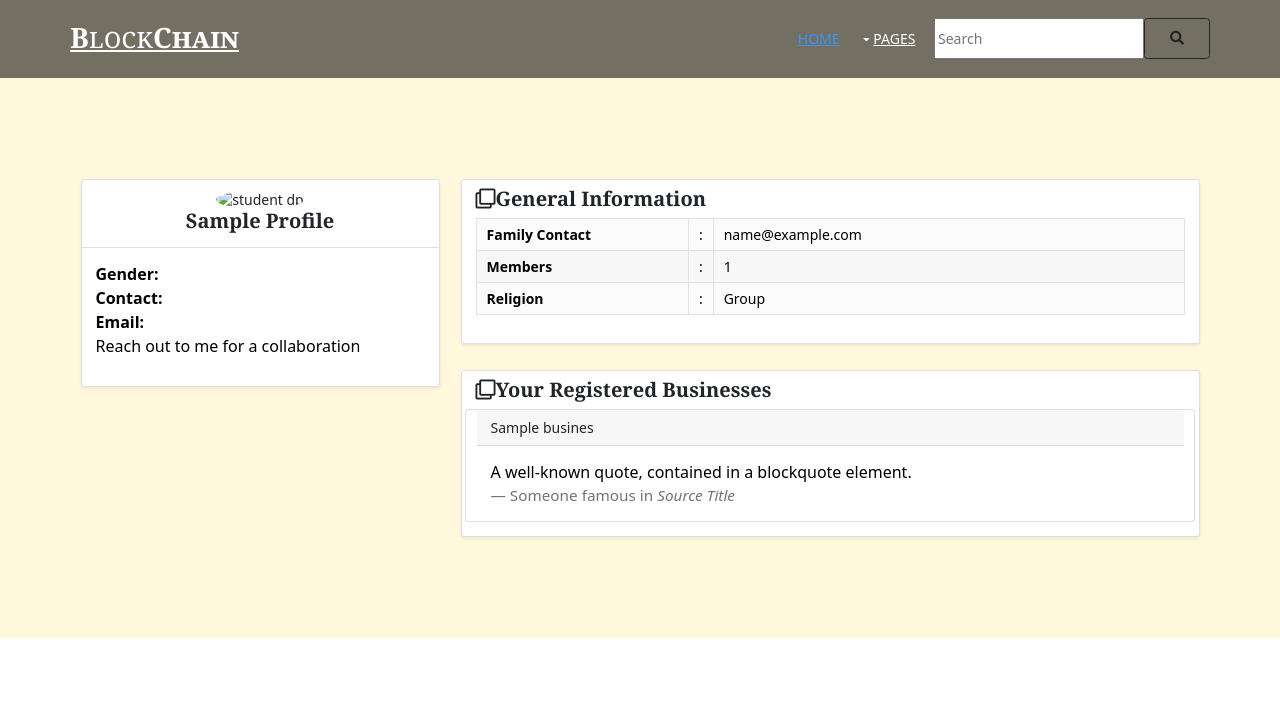
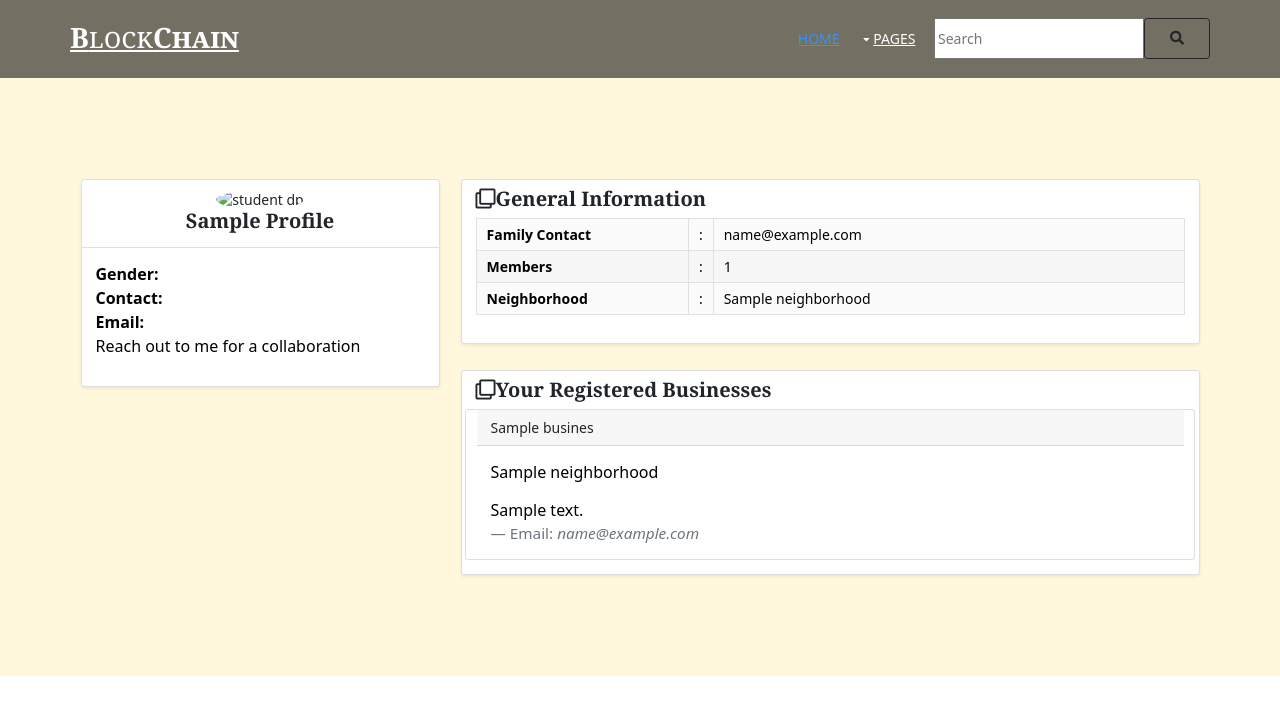
Before and after one commit to Cian747/neighborhood, a Django app: page /profile/1 in a window 1280 px wide. Shown: the part 58-773 px from the top of the page. Run offline with Django 3.2, Linux system fonts and the light colour scheme; tables that the repository leaves empty hold one stand-in row (Sample ...); some libraries are stand-ins or nearby versions.

```diff
--- a/hood/forms.py
+++ b/hood/forms.py
@@ -31,9 +31,10 @@ class EditProfileForm(forms.ModelForm):
 class RegisterBusinessForm(forms.ModelForm):
     class Meta:
         model = Business
-        fields = ['name','neighbor','description','business_email']
+        fields = ['name','neighbor','description','business_email','image']
 
         widgets = {
+            'image':forms.FileInput(attrs={'class':'form-control'}),
             'name':forms.TextInput(attrs={'class':'form-control','placeholder':'Business name...'}),
             'description': forms.Textarea(attrs={'class':'form-control','placeholder':'Business description...'}),
             'neighbor':forms.Select(attrs={'class': 'form-control'}),
@@ -60,7 +61,3 @@ class PostMessageForm(forms.ModelForm):
             'title':forms.TextInput(attrs={'class':'form-control','placeholder':'Topic...'}),
             'content':forms.Textarea(attrs={'class':'form-control','placeholder':'Write a message...'}),
         }
-
-class NewsLetterForm(forms.Form):
-    your_name = forms.CharField(label='First Name',max_length=30)
-    email = forms.EmailField(label='Email')
--- a/hood/templates/navbar.html
+++ b/hood/templates/navbar.html
@@ -52,7 +52,7 @@
             </li>
             {% endif %}
             <li>
-            <form action="{% url 'search_business' %}" role="search" class="search d-flex">
+            <form action="{% url 'search_business' %}" role="search" class="search d-flex bg-transparent text-black-50">
               {% csrf_token %}
               <input class="search-field" type="search" name="business" placeholder="Search">
               <button type="submit" class="btn btn-default">
--- a/hood/templates/profile/profile.html
+++ b/hood/templates/profile/profile.html
@@ -43,9 +43,9 @@
                 <td width="2%">:</td>
                 <td>{{ profile.family_members}}</td>
               </tr>
-              <th width="30%">Religion</th>
+              <th width="30%">Neighborhood</th>
               <td width="2%">:</td>
-              <td>Group</td>
+              <td>{{ profile.hood.neighborhood_name }}</td>
               </tr>
               <tr>
             </table>
@@ -65,14 +65,15 @@
                 </div>
                 <div class="card-body">
                   <blockquote class="blockquote mb-0">
-                    <p>A well-known quote, contained in a blockquote element.</p>
-                    <footer class="blockquote-footer">Someone famous in <cite title="Source Title">Source Title</cite>
+                    <p>{{ business.neighbor.neighborhood_name }}</p>
+                    <p>{{ business.description }}</p>
+                    <footer class="blockquote-footer">Email: <cite title="Source Title">{{ business.business_email }}</cite>
                     </footer>
                   </blockquote>
                 </div>
               </div>
               {% empty %}
-              <h5>You currently don't have any personal business that own register now and see them on this page.</h5>
+              <h5>You currently don't have any personal business registered. Register now and see them on this page.</h5>
               {% endfor %}
             </div>
           </div>
--- a/hood/views.py
+++ b/hood/views.py
@@ -1,6 +1,6 @@
 from django.shortcuts import render,redirect
 from django.views.generic import ListView,DetailView,CreateView,UpdateView,DeleteView
-from .forms import RegistrationForm,EditProfileForm,RegisterBusinessForm,EditBusinessForm,PostMessageForm,NewsLetterForm
+from .forms import RegistrationForm,EditProfileForm,RegisterBusinessForm,EditBusinessForm,PostMessageForm
 from django.contrib import messages
 from django.contrib.auth import authenticate,login,logout
 from django.http import HttpResponseRedirect
--- a/neighbour/settings.py
+++ b/neighbour/settings.py
@@ -20,7 +20,7 @@ MODE = config("MODE",default="dev")
 SECRET_KEY=config('SECRET_KEY')
 # SECURITY WARNING: don't run with debug turned on in production!
 DEBUG = os.environ.get('DEBUG', False)
-# DEBUG = True
+DEBUG = True
 
 # ALLOWED_HOSTS = []
 
```
Also changed, not shown: other parts of hood/templates/navbar.html (+2 -2 lines), other parts of hood/templates/profile/profile.html (+3 -0 lines).
